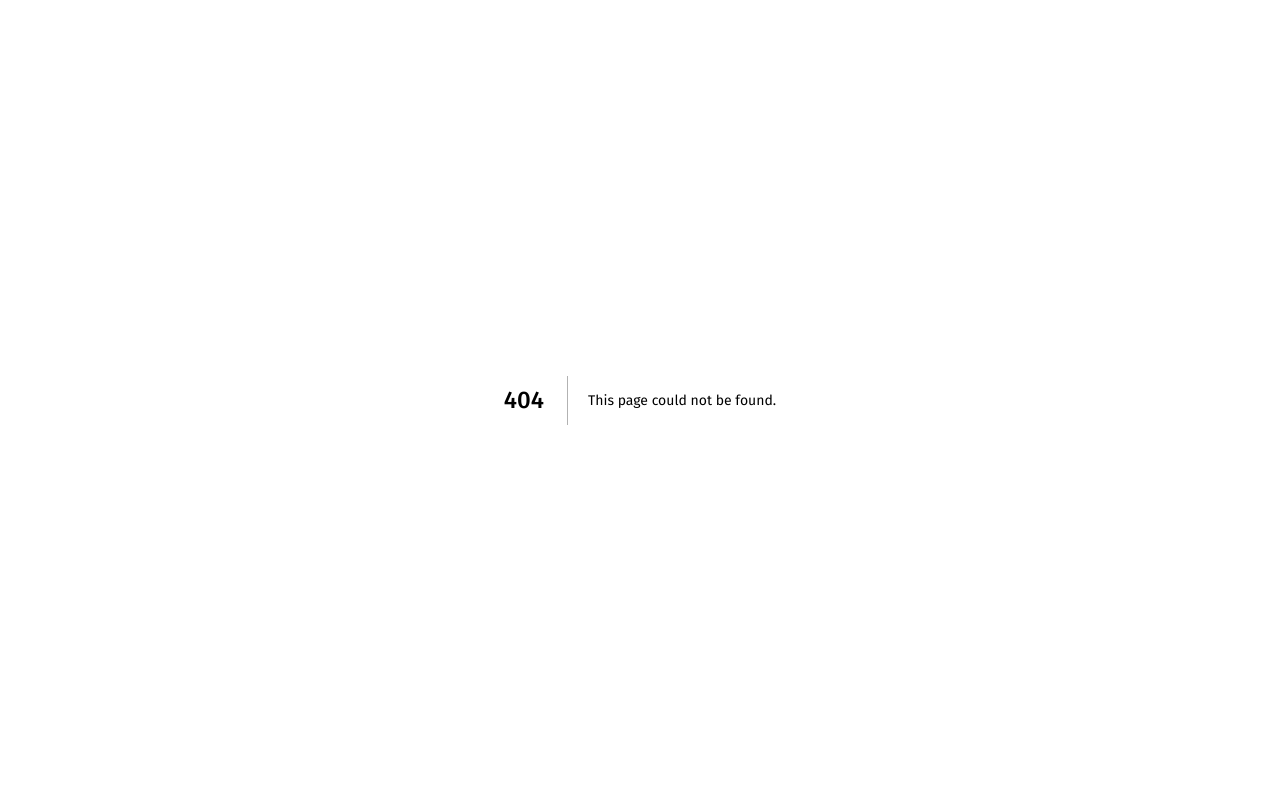
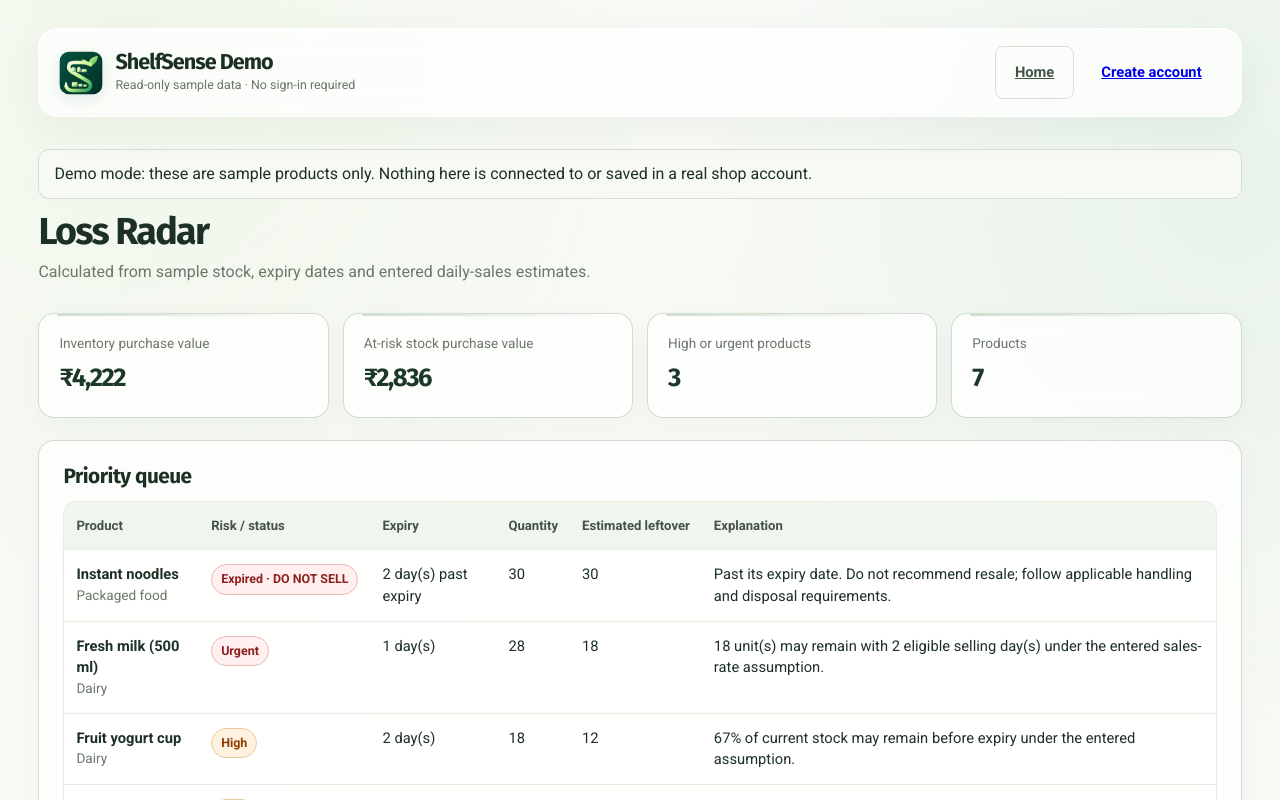
Before and after one commit to adityasxh/ShelfSense-App, a Next.js app: page /demo in a window 1280 px wide. Before the commit this address had no page. Shown: the top 800 px of the page. Built offline with nearby package versions, Linux system fonts and the light colour scheme.

Commit message:
landing: add read-only demo, legal pages and social metadata

```diff
--- /dev/null
+++ b/src/app/demo/page.tsx
@@ -0,0 +1,20 @@
+import { makeDemoInventory } from "@/data/demo-inventory";
+import { assessInventory, inventoryMetrics } from "@/lib/calculations/inventory-risk";
+import { money } from "@/lib/demo-format";
+
+export const metadata = { title: "Try the ShelfSense Demo", description: "Explore a read-only ShelfSense dashboard with sample grocery inventory." };
+
+export default function DemoPage() {
+  const products = makeDemoInventory();
+  const assessments = assessInventory(products);
+  const metrics = inventoryMetrics(products);
+  return <main className="app">
+    <header className="topbar"><a className="workspace-brand" href="/"><img src="/shelfsense-icon.svg" alt="" width="42" height="42"/><span><strong>ShelfSense Demo</strong><small>Read-only sample data · No sign-in required</small></span></a><div className="actions"><a className="landing-button-secondary" href="/">Home</a><a className="landing-button-primary" href="/auth">Create account</a></div></header>
+    <div className="notice" role="note">Demo mode: these are sample products only. Nothing here is connected to or saved in a real shop account.</div>
+    <div className="spread"><div><h1>Loss Radar</h1><p className="muted">Calculated from sample stock, expiry dates and entered daily-sales estimates.</p></div></div>
+    <div className="grid"><div className="metric"><div className="muted small">Inventory purchase value</div><div className="value">{money(metrics.totalStockValue)}</div></div><div className="metric"><div className="muted small">At-risk stock purchase value</div><div className="value">{money(metrics.atRiskValue)}</div></div><div className="metric"><div className="muted small">High or urgent products</div><div className="value">{metrics.highOrUrgentCount}</div></div><div className="metric"><div className="muted small">Products</div><div className="value">{products.length}</div></div></div>
+    <section className="panel"><h2>Priority queue</h2><div className="table-wrap"><table><thead><tr><th>Product</th><th>Risk / status</th><th>Expiry</th><th>Quantity</th><th>Estimated leftover</th><th>Explanation</th></tr></thead><tbody>{assessments.map(a=><tr key={a.product.id}><td><strong>{a.product.name}</strong><div className="small muted">{a.product.category}</div></td><td><span className={`badge risk-${a.risk}`}>{a.risk}{a.risk==="Expired"?" · DO NOT SELL":""}</span></td><td>{a.daysToExpiry<0? `${-a.daysToExpiry} day(s) past expiry`:a.daysToExpiry===0?"Today":`${a.daysToExpiry} day(s)`}</td><td>{a.product.quantity}</td><td>{a.leftoverUnits}</td><td>{a.explanation}</td></tr>)}</tbody></table></div></section>
+    <section className="panel"><h2>What the numbers mean</h2><p>Risk is calculated from expiry timing, quantity on hand and the daily-sales estimate. Leftover values are estimates, not guaranteed outcomes. Expired products are marked do not sell.</p><p><a href="/auth">Sign in or register</a> to manage your own inventory and compare scenarios.</p></section>
+    <footer className="footer"><a href="/privacy">Privacy</a> · <a href="/terms">Terms</a> · Sample data only</footer>
+  </main>;
+}
--- a/src/app/layout.tsx
+++ b/src/app/layout.tsx
@@ -3,7 +3,26 @@ import { Fira_Sans, Roboto } from "next/font/google";
 import "./globals.css";
 const headingFont = Fira_Sans({ subsets: ["latin"], weight: ["400", "500", "600", "700"], variable: "--font-heading" });
 const bodyFont = Roboto({ subsets: ["latin"], weight: ["400", "500", "700"], variable: "--font-body" });
-export const metadata: Metadata = { title: "ShelfSense — Rescue Stock Before It Becomes Waste", description: "Inventory risk and stock rescue decision support for independent grocery shops." };
+
+export const metadata: Metadata = {
+  metadataBase: new URL("https://shelf-sense-app-tan.vercel.app"),
+  title: "ShelfSense — Rescue Stock Before It Becomes Waste",
+  description: "Calculate expiry risk, estimated leftovers and compare keep, discount and bundle scenarios for independent grocery shops.",
+  openGraph: {
+    title: "ShelfSense — Rescue Stock Before It Becomes Waste",
+    description: "Calculate expiry risk, estimated leftovers and compare stock-rescue scenarios.",
+    url: "https://shelf-sense-app-tan.vercel.app",
+    siteName: "ShelfSense",
+    type: "website",
+    images: [{ url: "/shelfsense-icon.svg", alt: "ShelfSense logo" }],
+  },
+  twitter: {
+    card: "summary",
+    title: "ShelfSense — Rescue Stock Before It Becomes Waste",
+    description: "Calculate expiry risk, estimated leftovers and compare stock-rescue scenarios.",
+    images: ["/shelfsense-icon.svg"],
+  },
+};
 export default function RootLayout({ children }: Readonly<{ children: React.ReactNode }>) {
   return <html lang="en"><body className={`${headingFont.variable} ${bodyFont.variable}`}>{children}</body></html>;
 }
--- /dev/null
+++ b/src/lib/demo-format.ts
@@ -0,0 +1 @@
+export const money = (amount: number) => new Intl.NumberFormat("en-IN", { style: "currency", currency: "INR", maximumFractionDigits: 0 }).format(Number.isFinite(amount) ? amount : 0);
```
Also changed, not shown: src/app/page.tsx (+5 -5 lines), src/app/privacy/page.tsx (added, +4 -0 lines), src/app/terms/page.tsx (added, +4 -0 lines).
